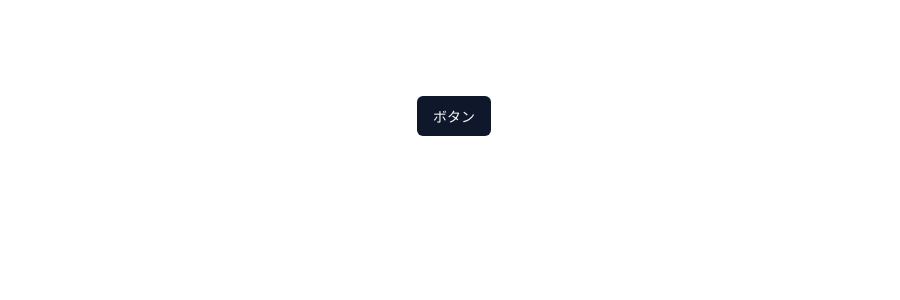
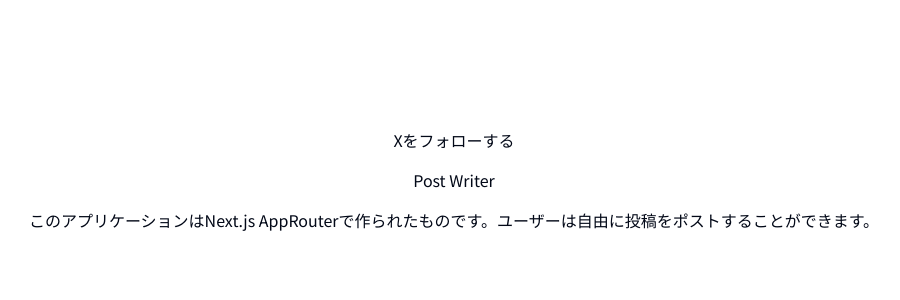
Before and after one commit to Kens04/post-writer-webapp, a Next.js app: page / in a window 1280 px wide. Shown: the top 300 px of the page, without its empty margins (186-1086 px from the left). Built offline with nearby package versions, Linux system fonts and the light colour scheme.

Commit message:
ルートグループの作成とHomeページの作成

```diff
--- /dev/null
+++ b/src/app/(marketing)/page.tsx
@@ -0,0 +1,16 @@
+import Link from "next/link";
+
+
+export default function IndexPage() {
+  return (
+    <>
+      <section className="pt-6 md:pt-10 lg:py-32 pb-8 md:pb-12">
+        <div className="container text-center flex flex-col items-center gap-4 max-w-[64rem]">
+          <Link href={"/"}>Xをフォローする</Link>
+          <h1>Post Writer</h1>
+          <p>このアプリケーションはNext.js AppRouterで作られたものです。ユーザーは自由に投稿をポストすることができます。</p>
+        </div>
+      </section>
+    </>
+  );
+}
--- a/src/app/page.tsx
+++ /dev/null
@@ -1,10 +0,0 @@
-import { Button } from "@/components/ui/button";
-import Image from "next/image";
-
-export default function Home() {
-  return (
-    <main className="flex min-h-screen flex-col items-center justify-between p-24">
-      <Button>ボタン</Button>
-    </main>
-  );
-}
```
